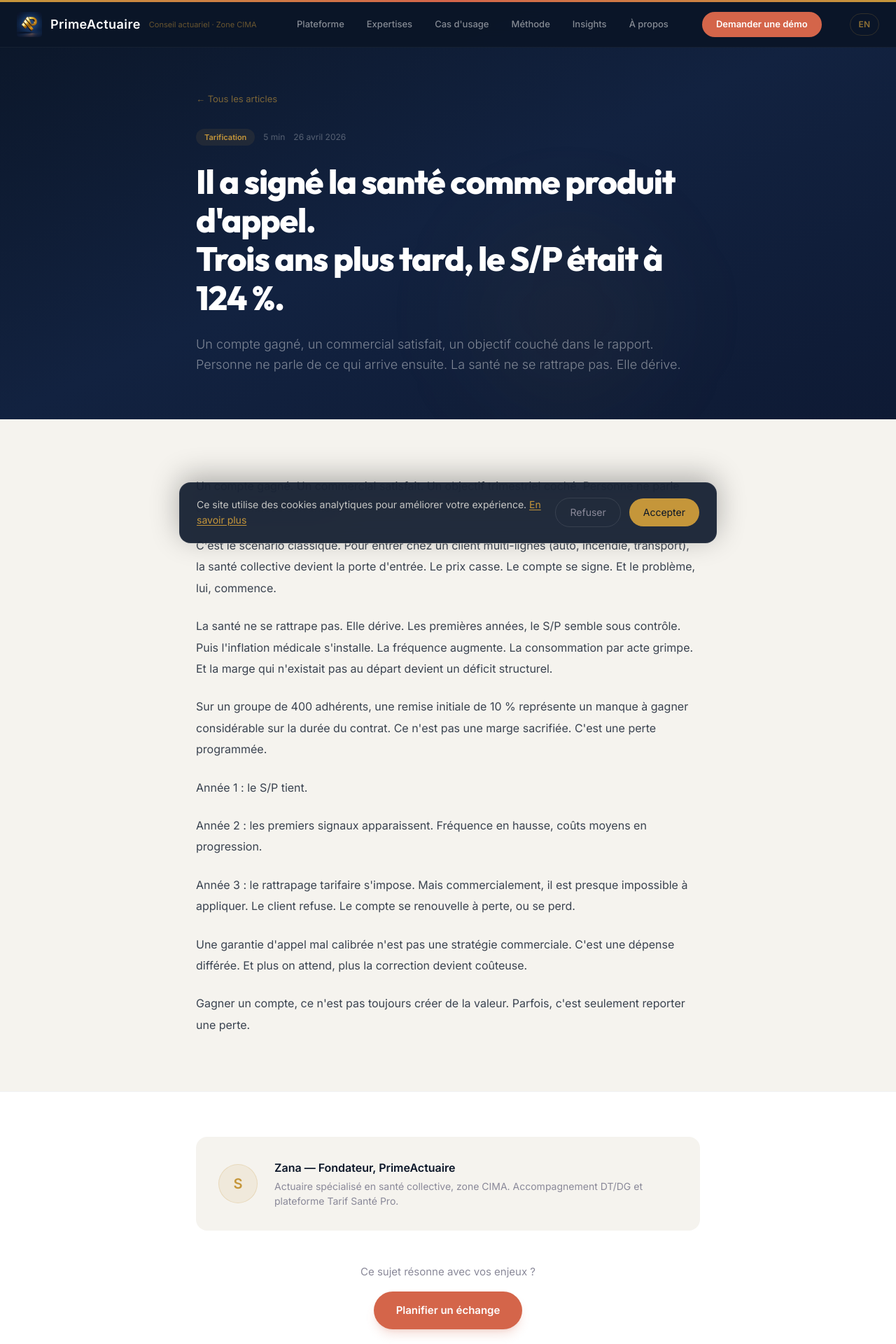
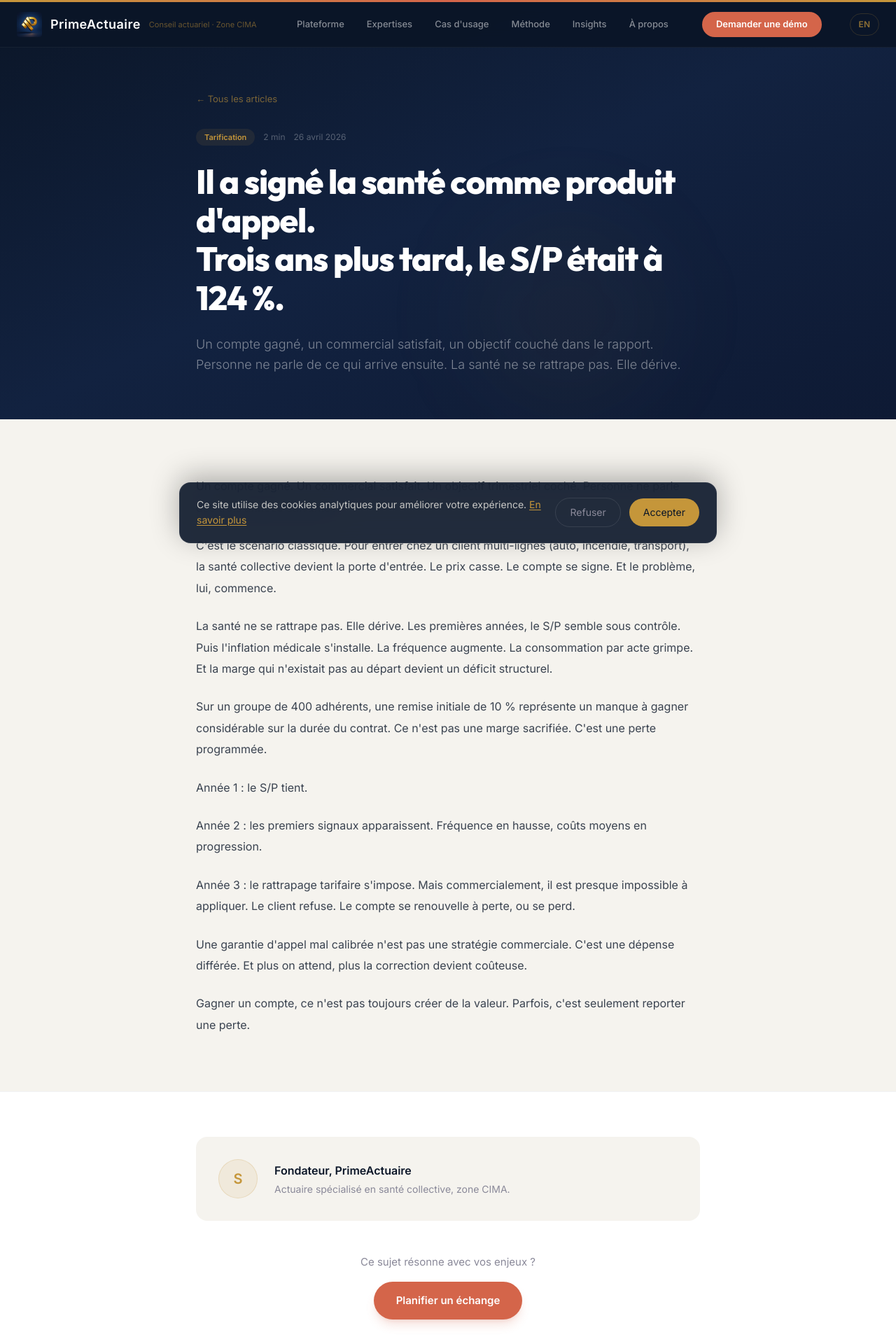
Before and after one commit to sidickgoldman/SiteWeb_PrimeActuaire, a Next.js app: page /insights/garantie-appel-perte-silencieuse in a window 1280 px wide. Shown: the top 1920 px of the page at 70% size. Built offline with nearby package versions, Linux system fonts and the light colour scheme.

Commit message:
fix: insights - auteur sans nom, bio courte, temps lecture 2/1/1 min

```diff
--- a/src/app/insights/data.ts
+++ b/src/app/insights/data.ts
@@ -17,7 +17,7 @@ export const articles: Article[] = [
       "Un compte gagné, un commercial satisfait, un objectif couché dans le rapport. "
       + "Personne ne parle de ce qui arrive ensuite. La santé ne se rattrape pas. Elle dérive.",
     date: "2026-04-26",
-    readingTime: "5 min",
+    readingTime: "2 min",
     content: [
       "Un compte gagné. Un commercial satisfait. Un objectif trimestriel coché. "
       + "Personne ne parle des trois années suivantes.",
@@ -47,7 +47,7 @@ export const articles: Article[] = [
       + "Si 30 scénarios sur 100 mènent au déficit, la prime est fragile. "
       + "La moyenne rassure. La distribution révèle.",
     date: "2026-04-20",
-    readingTime: "4 min",
+    readingTime: "1 min",
     content: [
       "Chaque tarif santé collective valide une décision. "
       + "Une décision qui engage l'assureur sur 12 mois, souvent davantage. "
@@ -76,7 +76,7 @@ export const articles: Article[] = [
       + "Ce raisonnement tenait quand la santé pesait peu. "
       + "Il ne tient plus quand elle représente 20 à 30 % du portefeuille.",
     date: "2026-04-13",
-    readingTime: "4 min",
+    readingTime: "1 min",
     content: [
       "Il y a dix ans, la stratégie fonctionnait. On cassait le prix sur la santé pour entrer chez un client. "
       + "On se rattrapait sur les autres lignes. Le mécanisme semblait acceptable, "
--- a/src/i18n/en.ts
+++ b/src/i18n/en.ts
@@ -660,8 +660,8 @@ export const en: Dictionary = {
   // ───── Page: Article detail ─────
   articlePage: {
     backLink: "← All articles",
-    authorName: "Zana — Founder, PrimeActuaire",
-    authorBio: "Actuary specialized in group health, CIMA zone. TD/CEO advisory and Tarif Santé Pro platform.",
+    authorName: "Founder, PrimeActuaire",
+    authorBio: "Actuary specialized in group health, CIMA zone.",
     ctaLine: "Does this topic resonate with your challenges?",
     ctaButton: "Schedule a call",
   },
--- a/src/i18n/fr.ts
+++ b/src/i18n/fr.ts
@@ -658,8 +658,8 @@ export const fr = {
   // ───── Page: Article detail ─────
   articlePage: {
     backLink: "← Tous les articles",
-    authorName: "Zana — Fondateur, PrimeActuaire",
-    authorBio: "Actuaire spécialisé en santé collective, zone CIMA. Accompagnement DT/DG et plateforme Tarif Santé Pro.",
+    authorName: "Fondateur, PrimeActuaire",
+    authorBio: "Actuaire spécialisé en santé collective, zone CIMA.",
     ctaLine: "Ce sujet résonne avec vos enjeux ?",
     ctaButton: "Planifier un échange",
   },
```
